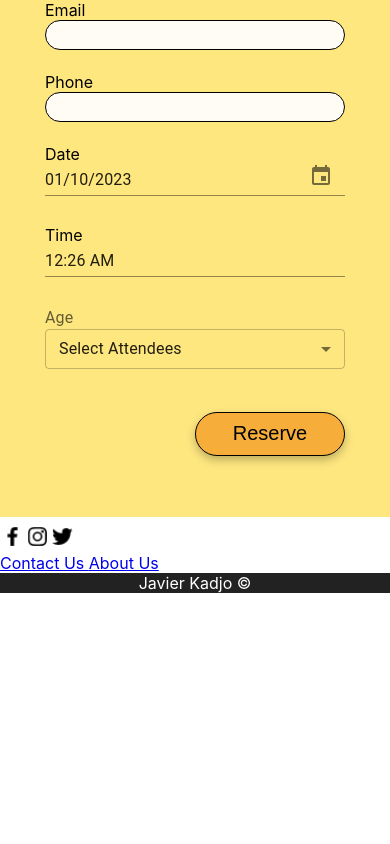
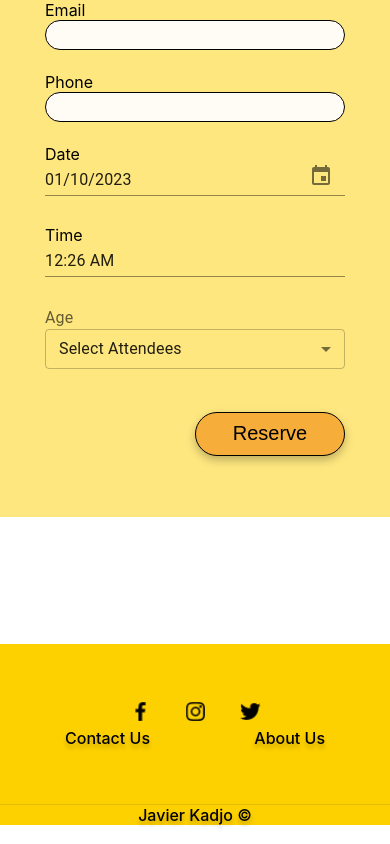
Before and after one commit to JaviK07/LittleLemonV2, a React (Create React App) app: page / in a window 390 px wide. Shown: the part 2355-3199 px from the top of the page. Before the commit the page ends 2948 px from the top, so only its background shows below. Built offline with nearby package versions, Linux system fonts and the light colour scheme.

Commit message:
FooterDone

```diff
--- a/src/components/Footer.jsx
+++ b/src/components/Footer.jsx
@@ -4,20 +4,29 @@ import { BrowserRouter, Routes, Route, Link } from 'react-router-dom';
 
 function Footer () {
     return (
-        <footer>
+        <footer className={styles.footerContainer}>
+            <div className={styles.footerContainer__div}>
+                <div className={styles.rrssContainer}>
+                    <a href="https://facebook.com" target='_blank'>
+                        <img src={require('../Images/fb.png')} className={styles.rrss} alt="fb" />
+                    </a>
+                    <a href="https://instagram.com" target='_blank'>
+                        <img src={require('../Images/ig.png')} className={styles.rrss} alt="ig" />
+                    </a>
 
-            <div className={styles.rrssContainer}>
-                <img src={require('../Images/fb.png')} className={styles.rrss} alt="fb" />
-                <img src={require('../Images/ig.png')} className={styles.rrss} alt="ig" />
-                <img src={require('../Images/tw.png')} className={styles.rrss} alt="tw" />
-            </div>
+                    <a href="https://twitter.com" target='_blank'>
+                        <img src={require('../Images/tw.png')} className={styles.rrss} alt="tw" />
+                    </a>
+                </div>
 
-            <div>
-                <Link to="#" className={styles.rrss__links}> Contact Us </Link>
-                <Link to="#" className={styles.rrss__links}> About Us </Link>
-            </div>
+                <div className={styles.contactContainer}>
+                    <Link to="#" className={styles.contactContainer__links}> Contact Us </Link>
+                    <Link to="#" className={styles.contactContainer__links}> About Us </Link>
+                </div>
 
 
+
+            </div>
             <div className={styles.copyrigth}>Javier Kadjo ©</div>
         </footer>
     )
--- a/src/styles/Footer.module.css
+++ b/src/styles/Footer.module.css
@@ -1,11 +1,80 @@
 .copyrigth {
-    background-color: #222;
-    color: white;
+    background-color: #FDD000 ;
+    color: #000;
+    border-top: .5px solid rgba(0, 0, 0, .1);
     text-align: center;
+    text-shadow: 0px 4px 4px rgba(0, 0, 0, 0.2);
+    font-weight: 500;
 }
 
 .rrss{
     width: 25px;
     height: 25px;
     cursor: pointer;
+    margin: 0px 15px 0px 15px;
 }
+.footerContainer{
+
+    height: 200px;
+    margin-top: 120px;
+    width: 100%;
+
+}
+
+.footerContainer__div{
+    background-color: #FDD000 ;
+    width: 100%;
+    height: 160px;
+    display: flex;
+    justify-content: center;
+    align-items: center;
+    flex-direction: column;
+
+}
+.contactContainer__links{
+    margin: 0px 90px 0px 90px;
+    text-decoration: none;
+    color: #000;
+    text-shadow: 0px 4px 4px rgba(0, 0, 0, 0.2);
+    font-weight: 500;
+}
+
+@media (max-width: 530px) {
+    .contactContainer__links{
+    margin: 0px 50px 0px 50px;
+    text-decoration: none;
+    color: #000;
+    text-shadow: 0px 4px 4px rgba(0, 0, 0, 0.2);
+    font-weight: 500;
+    }
+    @media (max-width: 368px) {
+        .contactContainer__links{
+        margin: 0px 35px 0px 35px;
+        text-decoration: none;
+        color: #000;
+        text-shadow: 0px 4px 4px rgba(0, 0, 0, 0.2);
+        font-weight: 500;
+        }
+        .rrss{
+            width: 25px;
+            height: 25px;
+            cursor: pointer;
+            margin: 0px 10px 0px 10px;
+        }
+}
+@media (max-width: 310px) {
+    .contactContainer__links{
+    margin: 0px 25px 0px 25px;
+    text-decoration: none;
+    color: #000;
+    text-shadow: 0px 4px 4px rgba(0, 0, 0, 0.2);
+    font-weight: 500;
+    }
+    .rrss{
+        width: 25px;
+        height: 25px;
+        cursor: pointer;
+        margin: 0px 10px 0px 10px;
+    }
+}
+}
```
